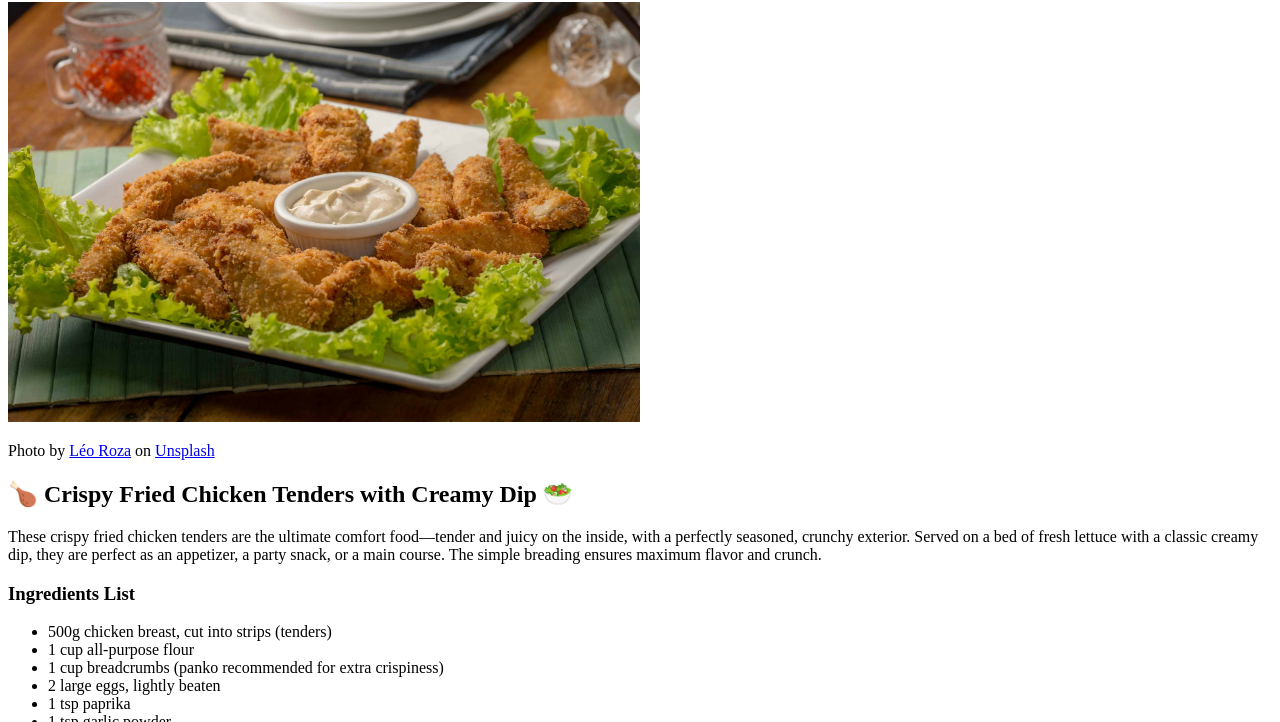
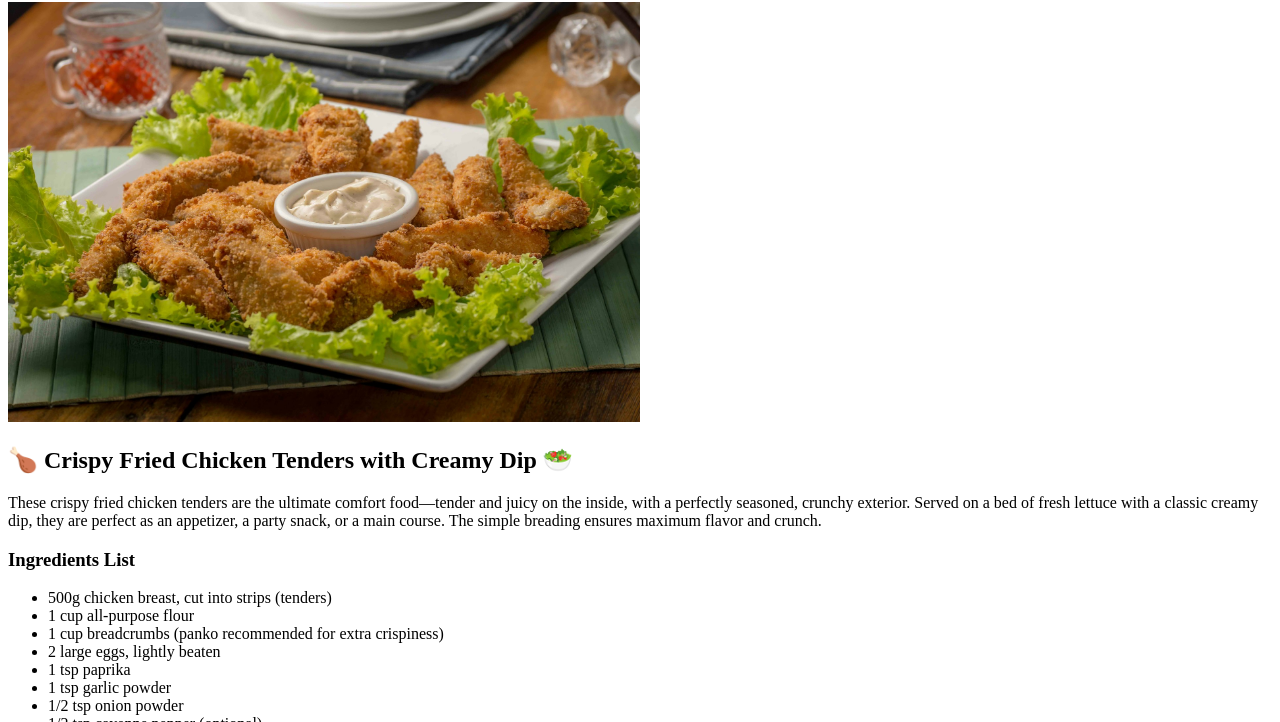
Before and after one commit to avinash4364/odin-recipes, a plain HTML site: page recipes/friedchicken.html in a window 1280 px wide. Shown: the part 78-800 px from the top of the page. Drawn offline with Linux system fonts and the light colour scheme.

Commit message:
Declutter html files in recipes

```diff
--- a/recipes/friedchicken.html
+++ b/recipes/friedchicken.html
@@ -12,18 +12,6 @@
       alt="Crispy Fried Chicken Tenders with Creamy Dip"
       width="50%"
     />
-    <p>
-      Photo by
-      <a
-        href="https://unsplash.com/@leoroza?utm_source=unsplash&utm_medium=referral&utm_content=creditCopyText"
-        >Léo Roza</a
-      >
-      on
-      <a
-        href="https://unsplash.com/photos/fried-chicken-with-dip-P_z_xlMGuEk?utm_source=unsplash&utm_medium=referral&utm_content=creditCopyText"
-        >Unsplash</a
-      >
-    </p>
     <h2>🍗 Crispy Fried Chicken Tenders with Creamy Dip 🥗</h2>
     <p>
       These crispy fried chicken tenders are the ultimate comfort food—tender
```
Also changed, not shown: recipes/alooparatha.html (+0 -9 lines), recipes/gajarkahalwa.html (+0 -9 lines), 1 other file.
